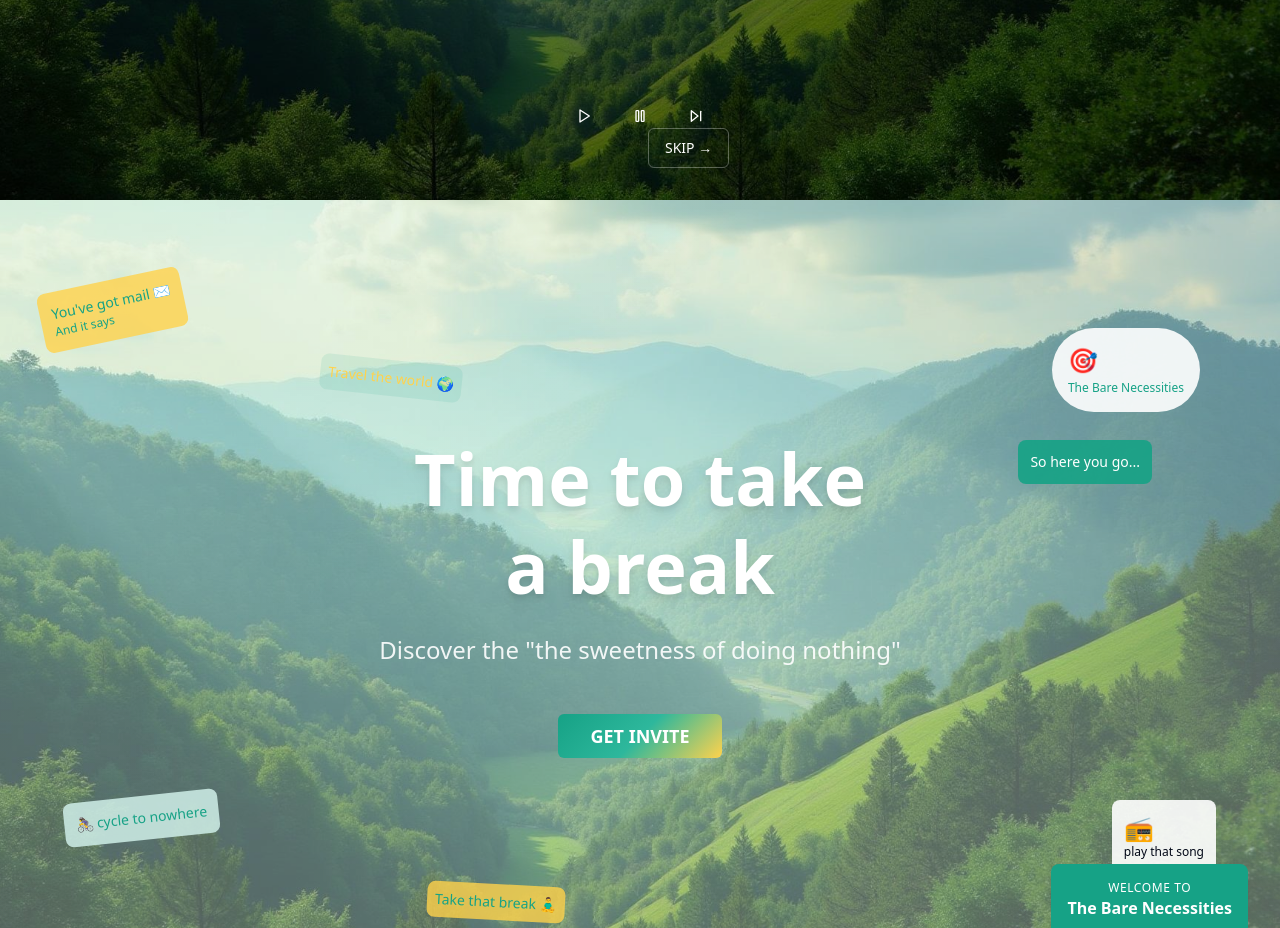
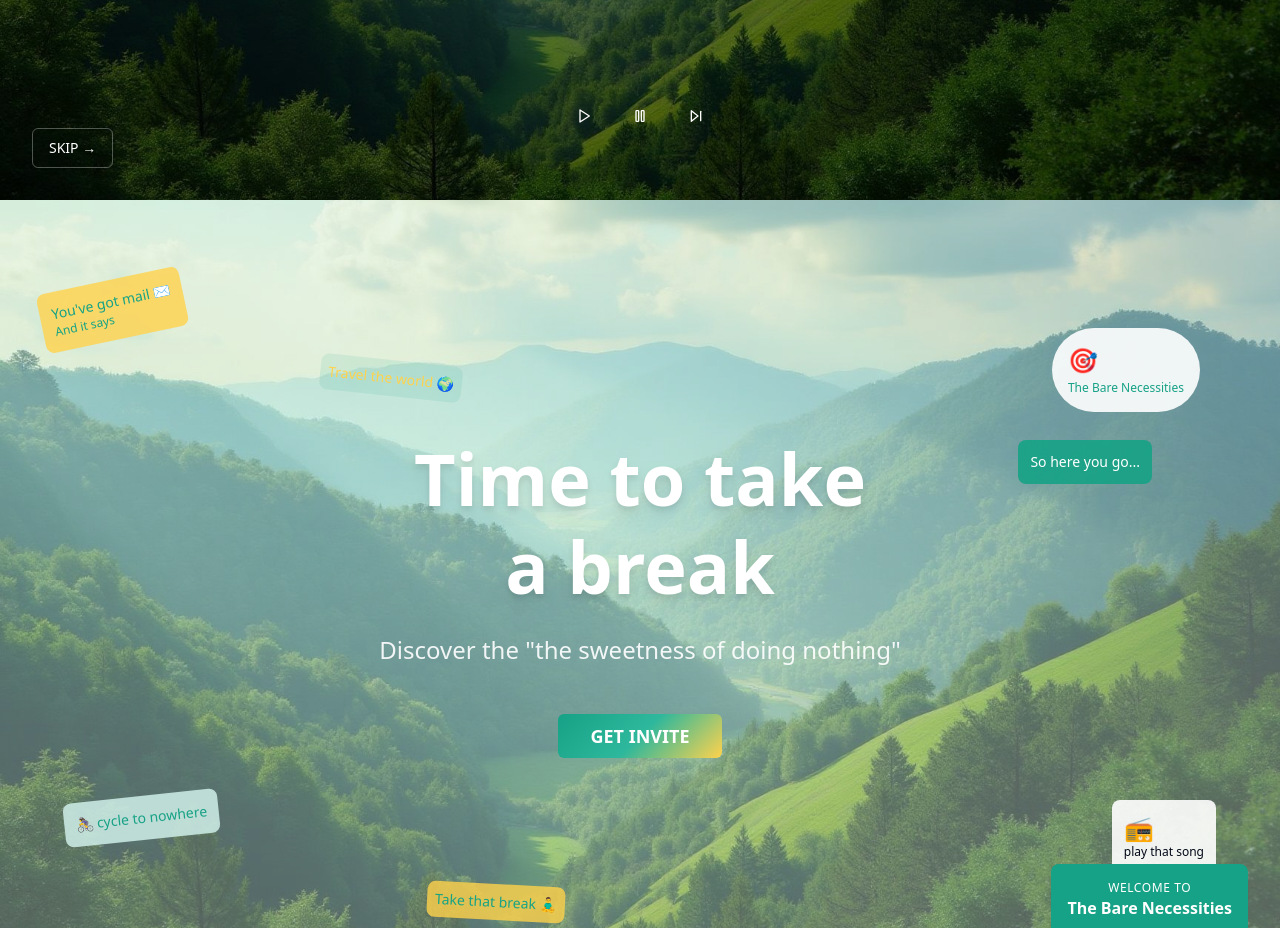
Before and after one commit to The-Bare-Necessities/slowcation-trails-unfold, a React (Vite) app: page / in a window 1280 px wide. Shown: the part 1400-2328 px from the top of the page. Built offline with nearby package versions, Linux system fonts and the light colour scheme.

Commit message:
Fix skip button position
Adjusted the skip button in the VideoSection to be positioned at the bottom left, as per the user's request.

```diff
--- a/src/components/VideoSection.tsx
+++ b/src/components/VideoSection.tsx
@@ -18,7 +18,7 @@ export const VideoSection = () => {
 
       {/* Content */}
       <div className="relative z-10 text-white text-center max-w-4xl mx-auto px-6 h-screen flex items-center justify-center">
-        {/* Video Controls UI - Moved to bottom center */}
+        {/* Video Controls UI - Bottom center */}
         <div className="absolute bottom-16 left-1/2 transform -translate-x-1/2 flex items-center justify-center space-x-4">
           <Button variant="ghost" size="icon" className="text-white hover:bg-white/20">
             <Play className="w-6 h-6" />
@@ -30,13 +30,13 @@ export const VideoSection = () => {
             <SkipForward className="w-6 h-6" />
           </Button>
         </div>
+      </div>
 
-        {/* Skip Button */}
-        <div className="absolute bottom-8 left-8">
-          <Button variant="ghost" className="text-white hover:bg-white/20 border border-white/30">
-            SKIP →
-          </Button>
-        </div>
+      {/* Skip Button - bottom left of section */}
+      <div className="absolute bottom-8 left-8 z-10">
+        <Button variant="ghost" className="text-white hover:bg-white/20 border border-white/30">
+          SKIP →
+        </Button>
       </div>
     </section>
   );
```
